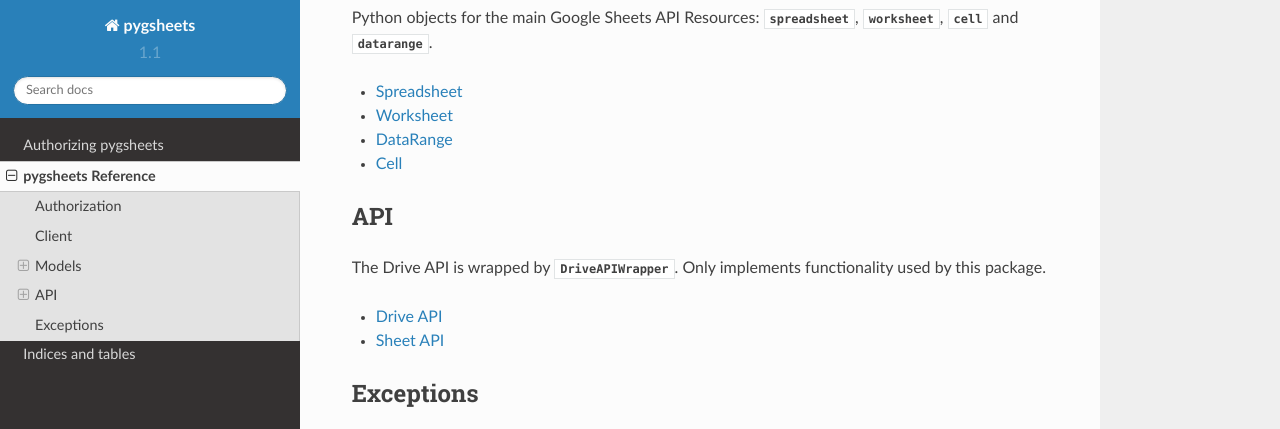
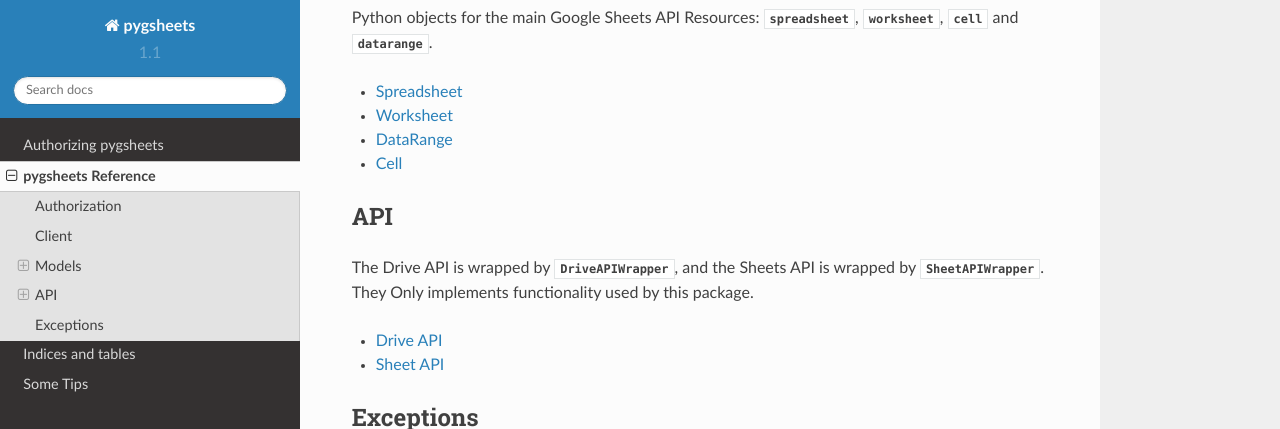
Before and after one commit to nithinmurali/pygsheets, a Sphinx documentation site: the page built from docs/source/reference.rst, in a window 1280 px wide and 900 px high, scrolled down 642 px, cut to the strip 0-429 px from the top of the window. Built offline with Sphinx 7.4.7 and the Read the Docs theme 2.0.0, drawn with Linux system fonts in a browser that asks for light colours.

```diff
--- a/docs/source/index.rst
+++ b/docs/source/index.rst
@@ -107,6 +107,7 @@ Contents:
 
    authorization
    reference
+   tips
 
 
 
--- a/docs/source/reference.rst
+++ b/docs/source/reference.rst
@@ -46,8 +46,8 @@ Python objects for the main Google Sheets API Resources: :class:`spreadsheet <Sp
 API
 ---
 
-The Drive API is wrapped by :class:`DriveAPIWrapper <DriveAPIWrapper>`. Only implements
-functionality used by this package.
+The Drive API is wrapped by :class:`DriveAPIWrapper <DriveAPIWrapper>`, and the Sheets API is wrapped
+by :class:`SheetAPIWrapper <SheetAPIWrapper>`. They Only implements functionality used by this package.
 
 .. toctree::
 
```
Also changed, not shown: docs/source/authorization.rst (+12 -7 lines), docs/source/tips.rst (added, +14 -0 lines), 1 other file.
